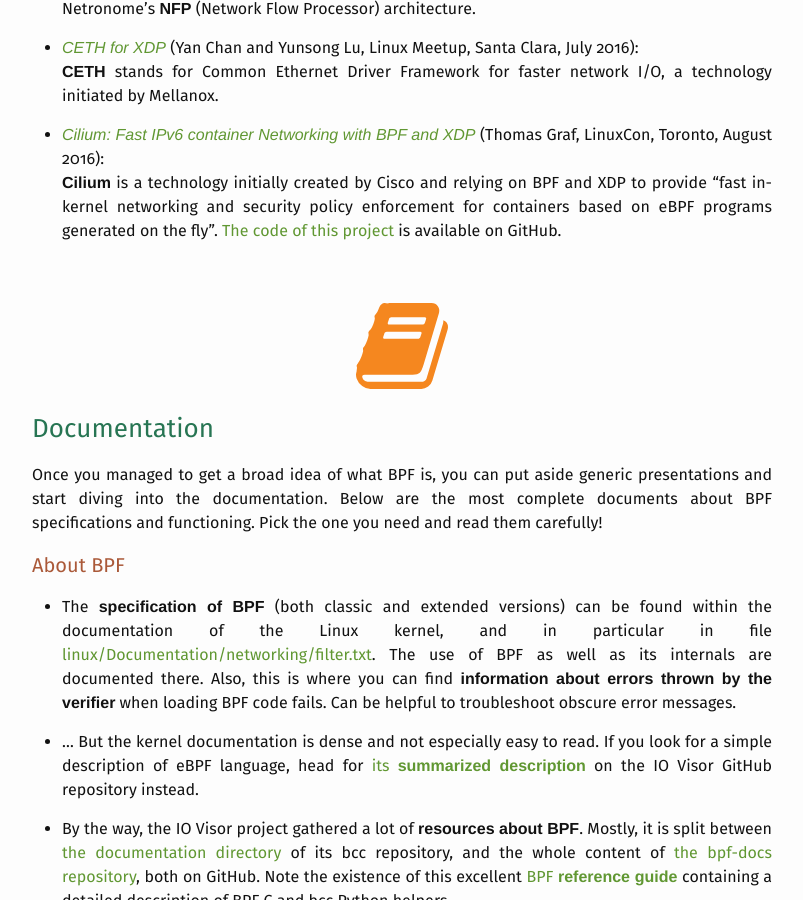
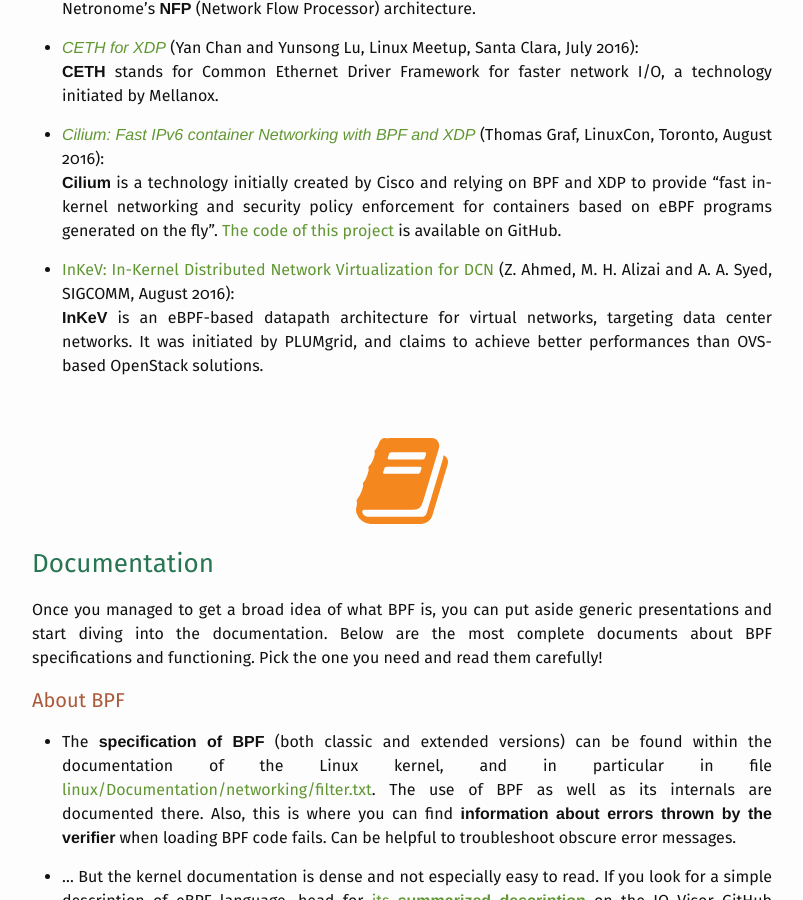
Before and after one commit to qmonnet/whirl-offload, a Jekyll site: the page built from _posts/2016-09-01-dive-into-bpf.md, in a window 1280 px wide and 900 px high, scrolled down 3502 px. Shown: the whole window, without its empty margins (238-1041 px from the left). Built offline with Jekyll 4.4.1, drawn with Linux system fonts in a browser that asks for light colours; some web fonts are replaced.

Commit message:
posts/BPF_resources: add a link to InKeV paper
As suggested by Affan Syed on Twitter.

```diff
--- a/_posts/2016-09-01-dive-into-bpf.md
+++ b/_posts/2016-09-01-dive-into-bpf.md
@@ -205,6 +205,12 @@
   containers based on eBPF programs generated on the fly”.
   [The code of this project](https://github.com/cilium/cilium)
   is available on GitHub.
+
+* [InKeV: In-Kernel Distributed Network Virtualization for DCN](https://github.com/iovisor/bpf-docs/blob/master/university/sigcomm-ccr-InKev-2016.pdf)
+  (Z. Ahmed, M. H. Alizai and A. A. Syed, SIGCOMM, August 2016):<br />
+  **InKeV** is an eBPF-based datapath architecture for virtual networks,
+  targeting data center networks. It was initiated by PLUMgrid, and claims to
+  achieve better performances than OVS-based OpenStack solutions.
 
 <figure style="margin-top: 60px; margin-bottom: 20px;">
   <img src="{{ site.baseurl }}/img/icons/book.svg"/>
```
